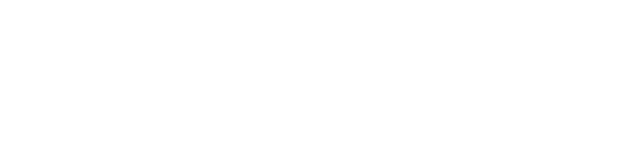
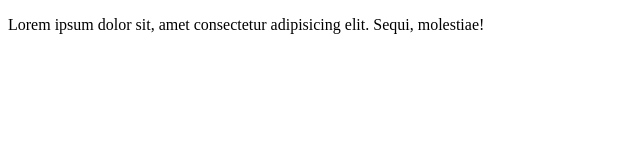
Before and after one commit to biddutehossen38-star/my-second-github, a plain HTML site: page about.html in a window 1280 px wide. Shown: the whole page, without its empty margins (0-640 px from the left). Drawn offline with Linux system fonts and the light colour scheme.

Commit message:
added by lorem

```diff
--- a/about.html
+++ b/about.html
@@ -3,9 +3,9 @@
 <head>
   <meta charset="UTF-8">
   <meta name="viewport" content="width=device-width, initial-scale=1.0">
-  <title>A</title>
+  <title>About Us</title>
 </head>
 <body>
-
+  <p>Lorem ipsum dolor sit, amet consectetur adipisicing elit. Sequi, molestiae!</p>
 </body>
 </html>
```
